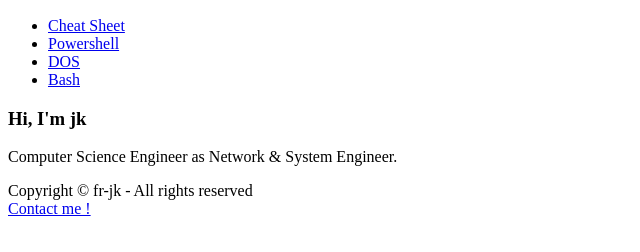
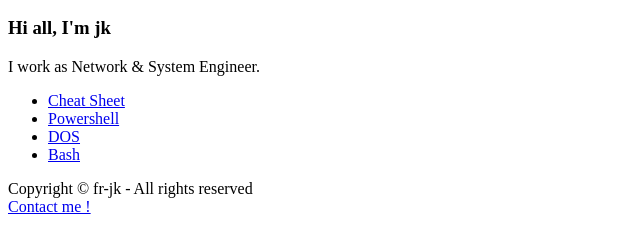
Before and after one commit to fr-jk/fr-jk.github.io, a plain HTML site: page index.html in a window 1280 px wide. Shown: the part 110-362 px from the top of the page, without its empty margins (0-640 px from the left). Drawn offline with Linux system fonts and the light colour scheme.

Commit message:
v2 - html without css - modif

```diff
--- a/index.html
+++ b/index.html
@@ -11,6 +11,13 @@
             <h2>repositories Git from fr-jk</h2>
         </header>
 
+        <section>
+            <aside>
+                <h1>Hi all, I'm jk</h1>
+                <p>I work as Network & System Engineer.</p>
+            </aside>
+        </section>
+
         <nav>
             <ul>
                 <li><a href="#">Cheat Sheet</a></li>
@@ -20,13 +27,6 @@
             </ul>
         </nav>
 
-        <section>
-            <aside>
-                <h1>Hi, I'm jk</h1>
-                <p>Computer Science Engineer as Network & System Engineer.</p>
-            </aside>
-        </section>
-
         <footer>
             <p>Copyright © fr-jk - All rights reserved<br />
             <a href="kevin.josephine@hotmail.com">Contact me !</a></p>
```
